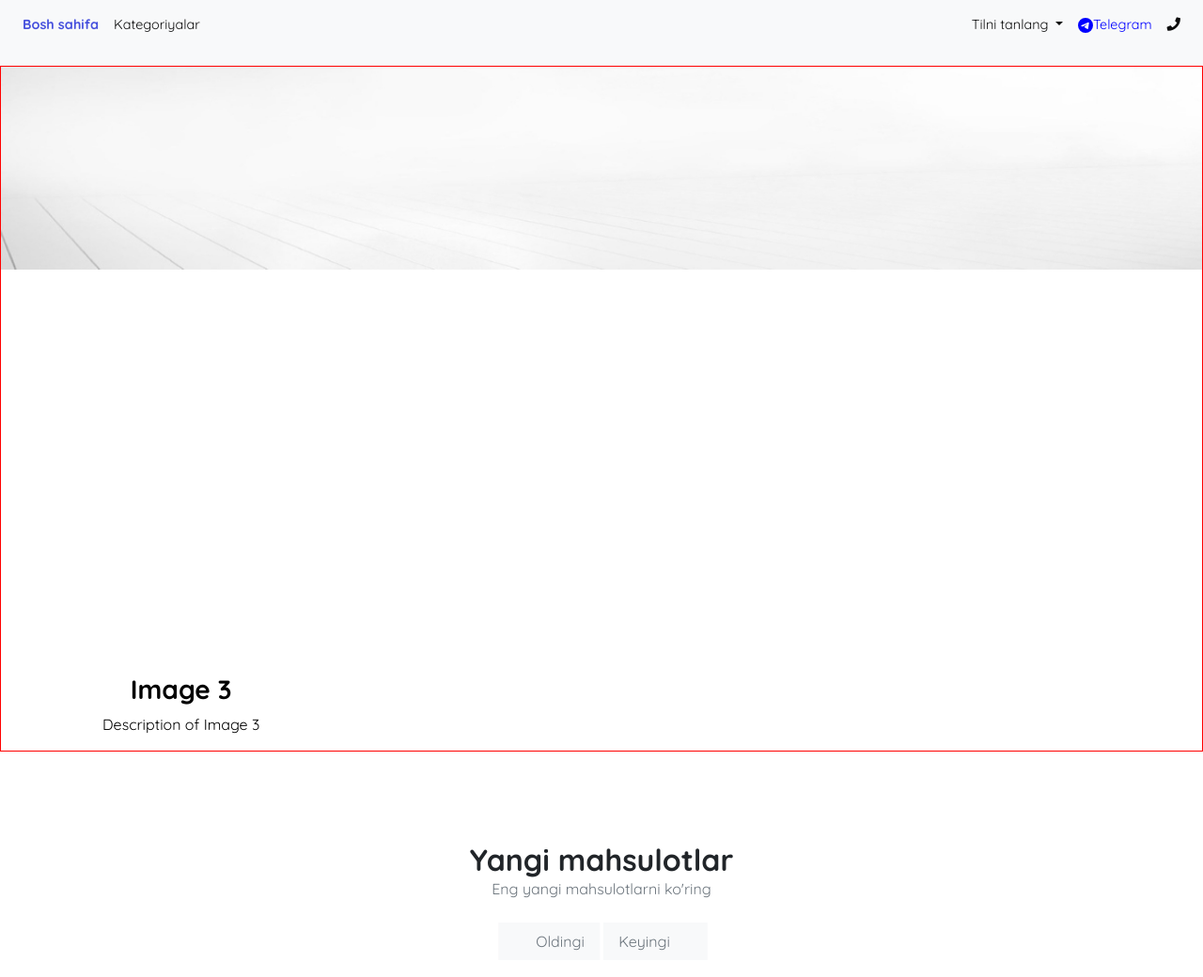
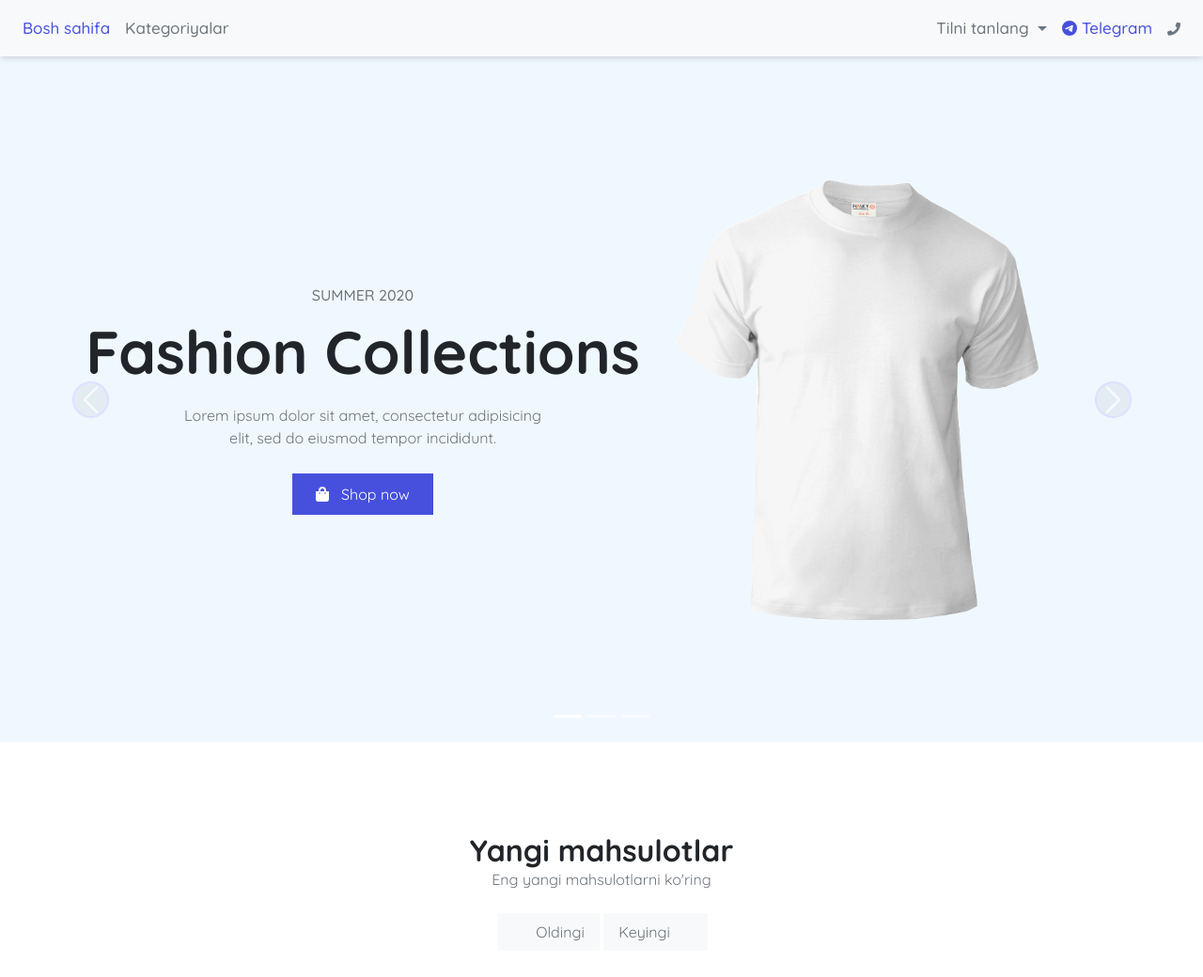
Before and after one commit to Jamoliddin0968/Zvukon.uz, a Django app: template shop/templates/shop/index.html in a window 1280 px wide. Shown: the top 1040 px of the page at 94% size. Run offline with Django 4.2, Linux system fonts and the light colour scheme; the template is opened without the code that fills it, so the values that code supplies are empty; some libraries are stand-ins or nearby versions.

Commit message:
initial commit

```diff
--- a/shop/templates/shop/index.html
+++ b/shop/templates/shop/index.html
@@ -36,51 +36,77 @@
   </div>
 </div>
 <!-- Hero slider-->
-<!-- Carousel -->
-<div id="demo" class="carousel slide" data-bs-ride="carousel">
 
-  <!-- Indicators/dots -->
+<!-- slide-show start -->
+<div id="carouselExampleIndicators" class="carousel slide" data-bs-ride="true">
   <div class="carousel-indicators">
-    <button type="button" data-bs-target="#demo" data-bs-slide-to="0" class="active"></button>
-    <button type="button" data-bs-target="#demo" data-bs-slide-to="1"></button>
-    <button type="button" data-bs-target="#demo" data-bs-slide-to="2"></button>
+    <button type="button" data-bs-target="#carouselExampleIndicators" data-bs-slide-to="0" class="active" aria-current="true" aria-label="Slide 1"></button>
+    <button type="button" data-bs-target="#carouselExampleIndicators" data-bs-slide-to="1" aria-label="Slide 2"></button>
+    <button type="button" data-bs-target="#carouselExampleIndicators" data-bs-slide-to="2" aria-label="Slide 3"></button>
   </div>
-
-  <!-- The slideshow/carousel -->
   <div class="carousel-inner">
-    <div style="border: 1px solid red; height: calc(100vh - 70px);" class="carousel-item active">
-      <img src="{% static 'img/banner.jpg' %}" alt="Los Angeles" class="d-block w-100">
-      <div class="carousel-caption d-none d-md-block">
-        <h3>Image 3</h3>
-        <p>Description of Image 3</p>
+    <div class="carousel-item active">
+      <div class="container-sm">
+        <div class="slide-comments">
+          <span class="slide__product-date">Summer 2020</span>
+          <h1 class="slide__product-name">Fashion Collections</h1>
+          <p class="slide__product-comment">Lorem ipsum dolor sit amet, consectetur adipisicing elit, sed do eiusmod tempor incididunt.</p>
+          <a class="slide__product-shop" href="#">
+            <i class="fas fa-shopping-bag me-2"></i>
+            <span>Shop now</span>
+          </a>
+        </div>
+        <div class="slide-images">
+          <img src="../../../static/img/123.png" alt="">
+        </div>
+      </div>
+    </div>
+    <div class="carousel-item ">
+      <div class="container-sm">
+        <div class="slide-comments">
+          <span class="slide__product-date">Summer 2020</span>
+          <h1 class="slide__product-name">Fashion Collections</h1>
+          <p class="slide__product-comment">Lorem ipsum dolor sit amet, consectetur adipisicing elit, sed do eiusmod tempor incididunt.</p>
+          <a class="slide__product-shop" href="#">
+            <i class="fas fa-shopping-bag me-2"></i>
+            <span>Shop now</span>
+          </a>
+        </div>
+        <div class="slide-images">
+          <img src="../../../static/img/123.png" alt="">
+        </div>
       </div>
     </div>
     <div class="carousel-item">
-      <img src="{% static 'img/banner.jpg' %}" alt="Chicago" class="d-block w-100"><div class="carousel-caption d-none d-md-block">
-        <h3>Image 3</h3>
-        <p>Description of Image 3</p>
+      <div class="container-sm">
+        <div class="slide-comments">
+          <span class="slide__product-date">Summer 2020</span>
+          <h1 class="slide__product-name">Fashion Collections</h1>
+          <p class="slide__product-comment">Lorem ipsum dolor sit amet, consectetur adipisicing elit, sed do eiusmod tempor incididunt.</p>
+          <a class="slide__product-shop" href="#">
+            <i class="fas fa-shopping-bag me-2"></i>
+            <span>Shop now</span>
+          </a>
+        </div>
+        <div class="slide-images">
+          <img src="../../../static/img/123.png" alt="">
+        </div>
       </div>
     </div>
-    <div class="carousel-item">
-
-          <img src="{% static 'img/banner.jpg' %}" alt="New York" class="d-block w-100">
-          <div class="carousel-caption d-none d-md-block">
-            <h3>Image 3</h3>
-            <p>Description of Image 3</p>
-          </div>
-      </div>
-
-    </div>
   </div>
-
-  <!-- Left and right controls/icons -->
-  <button class="carousel-control-prev" type="button" data-bs-target="#demo" data-bs-slide="prev">
-    <span class="carousel-control-prev-icon"></span>
+  <button class="carousel-control-prev" type="button" data-bs-target="#carouselExampleIndicators" data-bs-slide="prev">
+    <span class="carousel-control-prev-icon" aria-hidden="true"></span>
+    <span class="visually-hidden">Previous</span>
   </button>
-  <button class="carousel-control-next" type="button" data-bs-target="#demo" data-bs-slide="next">
-    <span class="carousel-control-next-icon"></span>
+  <button class="carousel-control-next" type="button" data-bs-target="#carouselExampleIndicators" data-bs-slide="next">
+    <span class="carousel-control-next-icon" aria-hidden="true"></span>
+    <span class="visually-hidden">Next</span>
   </button>
 </div>
+<!-- slide-show end -->
+
+
+
 <!-- New arrivals-->
 <section class="py-5">
   <div class="container py-5">
--- a/static/css/my.css
+++ b/static/css/my.css
@@ -2,17 +2,11 @@
     left: 0;
     bottom: 0;
     width: 30%;
-    /* background: rgba(0, 0, 0, 0.5); */
     color: #000000;
     padding: 10px;
+    /* background: rgba(0, 0, 0, 0.5); */
     text-align: center;
     display: flex;
     align-items: center;
-
+    /* background-color: red; */
   }
-
-/* card style */
-
-#hh{
-  background-color: red !important;
-}
--- a/templates/base.html
+++ b/templates/base.html
@@ -26,6 +26,10 @@
   <link rel="stylesheet" href="{% static 'css/my.css' %}">
   <!-- Favicon-->
   <link rel="shortcut icon" href="{% static 'img/favicon.9f24e811.png' %}">
+
+  <link rel="preconnect" href="https://fonts.googleapis.com">
+  <link rel="preconnect" href="https://fonts.gstatic.com" crossorigin>
+  <link href="https://fonts.googleapis.com/css2?family=Quicksand:wght@300;400;500;600;700&display=swap" rel="stylesheet">
   <!-- Tweaks for older IEs--><!--[if lt IE 9]>
         <script src="https://oss.maxcdn.com/html5shiv/3.7.3/html5shiv.min.js"></script>
         <script src="https://oss.maxcdn.com/respond/1.4.2/respond.min.js"></script><![endif]-->
@@ -33,50 +37,160 @@
     .about__text{
       padding-top: 12px;
     }
+    .carousel {
+        height: calc(100vh - 70px);
+      }
+    .carousel-inner,
+    .carousel-item{
+      width: 100%;
+      height: calc(100vh - 70px);
+      overflow: hidden;
+      background-color: aliceblue;
+    }
+    .carousel-item .container-sm{
+      height: 100%;
+      display: flex;
+      align-items: center;
+      justify-content: space-between;
+      overflow: hidden;
+      position: relative;
+    }
+    .carousel-item .container-sm .slide-comments{
+      width: min(100%,600px);
+      height: 100%;
+      z-index: 10;
+
+      display: flex;
+      flex-direction: column;
+      align-items: center;
+      justify-content: center;
+      gap: 10px;
+    }
+    .slide-comments .slide__product-date{
+      color: #6C757D;
+      font-size: 16px;
+      text-transform: uppercase;
+      font-weight: 500;
+      font-family: 'Quicksand', sans-serif;
+    }
+    .slide-comments .slide__product-name{
+      font-family: 'Quicksand', sans-serif;
+      font-size: 64px;
+      color: #212529;
+      text-align: center;
+    }
+    .slide-comments .slide__product-comment{
+      font-family: 'Quicksand', sans-serif;
+      font-size: 16px;
+      color: #6C757D;
+      width: min(100%,400px);
+      text-align: center;
+    }
+    .slide-comments .slide__product-shop{
+      font-family: 'Quicksand', sans-serif;
+      background-color: #4650dd;
+      display: inline-block;
+      padding: 10px 25px;
+      color: #fff;
+      text-decoration: none;
+      display: flex;
+      align-items: center;
+      justify-content: center;
+      gap: 5px;
+      font-family: 'Quicksand', sans-serif;
+
+    }
+    .slide-comments .slide__product-shop :is(span,i){
+      font-size: 16px;
+    }
+    .carousel-item .container-sm .slide-images{
+      width: min(100%,600px);
+      height: 500px;
+      position: absolute;
+      z-index: 0;
+      right: 0;
+    }
+    .carousel-item .container-sm .slide-images img{
+      width: 100%;
+      height: 100%;
+      object-fit: contain;
+      object-position: center;
+    }
+    @media (max-width:850px) {
+      .slide-comments .slide__product-name{
+        font-size: 50px;
+      }
+    }
+    @media (max-width:650px) {
+      .slide-comments .slide__product-name{
+        font-size: 40px;
+      }
+    }
+
+    .carousel-control-next-icon,
+    .carousel-control-prev-icon{
+      width: 35px;
+      height: 35px;
+      display: flex;
+      align-items: center;
+      justify-content: center;
+      border-radius: 50%;
+      background-color: #00000018;
+      box-shadow:  0 0 1px 2px rgba(0, 0, 255, 0.187);
+    }
+    .navbar{
+      min-height: 60px;
+      box-shadow: rgba(0, 0, 0, 0.1) 0px 4px 6px -1px, rgba(0, 0, 0, 0.06) 0px 2px 4px -1px;
+    }
+    .navbar :is(span,li,a){
+      font-size: 17px !important;
+      font-weight: 500 !important;
+      font-family: 'Quicksand', sans-serif !important;
+    }
+    #hover__link{
+      color: #6C757D ;
+    }
+    #hover__link:hover{
+      color: blueviolet !important;
+    }
   </style>
-
 </head>
-
 <body>
   <nav class="navbar navbar-expand-lg navbar-light bg-light">
     <div class="container-fluid">
-
       <button class="navbar-toggler" type="button" data-bs-toggle="collapse" data-bs-target="#navbarSupportedContent" aria-controls="navbarSupportedContent" aria-expanded="false" aria-label="Toggle navigation">
         <span class="navbar-toggler-icon"></span>
       </button>
       <div class="collapse navbar-collapse" id="navbarSupportedContent">
-        <ul class="navbar-nav me-auto mb-3 mb-lg-100">
+        <ul class="navbar-nav me-auto mb-lg-100">
           <li class="nav-item">
-            <a class="nav-link active" aria-current="page" href="#">{% trans "Bosh sahifa" %}</a>
+            <a  class="nav-link active" aria-current="page" href="#">{% trans "Bosh sahifa" %}</a>
           </li>
           <li class="nav-item">
-            <a class="nav-link" href="#">{% trans "Kategoriyalar" %}</a>
+            <a id="hover__link" class="nav-link" href="#">{% trans "Kategoriyalar" %}</a>
           </li>
-
           <ul class="navbar-nav">
-
         </ul>
-
         </ul>
-        <ul class="navbar-nav ms-auto mb-2 mb-lg-0 flex-row">
-          <ul class="navbar-nav me-auto mb-3 mb-lg-100">
-          <li class="nav-item dropdown">
-            <a class="nav-link dropdown-toggle " href="#" id="navbarDropdown" role="button" data-bs-toggle="dropdown" aria-expanded="false">
+        <ul class="navbar-nav ms-auto mb-lg-0 flex-row">
+          <ul class="navbar-nav me-auto mb-lg-100">
+          <li  class="nav-item dropdown">
+            <a style="display: flex;align-items: center; justify-content: center; gap: 5px;" id="hover__link" class="nav-link dropdown-toggle " href="#" id="navbarDropdown" role="button" data-bs-toggle="dropdown" aria-expanded="false">
               {% trans "Tilni tanlang" %}
             </a>
             <ul class="dropdown-menu" aria-labelledby="navbarDropdown">
-              <li><a class="dropdown-item" href="/uz{{request.get_full_path|slice:'3:'}}"><img src="{% static 'img/uz.png' %}" alt="" style="width: 22px; height: 20px;">  Uz</a></li>
-              <li><a class="dropdown-item" href="/ru{{request.get_full_path|slice:'3:'}}"><img src="{% static 'img/ru.png' %}" alt="" style="width: 22px; height: 20px;">  Ru</a></li>
+              <li><a id="hover__link" style="display: flex;align-items: center; justify-content: start; gap: 5px;" class="dropdown-item" href="/uz{{request.get_full_path|slice:'3:'}}"><img src="{% static 'img/uz.png' %}" alt="" style="width: 22px; height: 20px;">  Uz</a></li>
+              <li><a id="hover__link" style="display: flex;align-items: center; justify-content: start; gap: 5px;" class="dropdown-item" href="/ru{{request.get_full_path|slice:'3:'}}"><img src="{% static 'img/ru.png' %}" alt="" style="width: 22px; height: 20px;">  Ru</a></li>
             </ul>
             <li >
-              <a class="nav-link" style="color:blue" href="{{telegram}}">
+              <a style="display: flex;align-items: center; justify-content: center; gap: 5px; color: #4650dd;" class="nav-link" style="color:blue" href="{{telegram}}">
                   <svg xmlns="http://www.w3.org/2000/svg" width="16" height="16" fill="currentColor" class="bi bi-telegram" viewBox="0 0 16 16">
                       <path d="M16 8A8 8 0 1 1 0 8a8 8 0 0 1 16 0zM8.287 5.906c-.778.324-2.334.994-4.666 2.01-.378.15-.577.298-.595.442-.03.243.275.339.69.47l.175.055c.408.133.958.288 1.243.294.26.006.549-.1.868-.32 2.179-1.471 3.304-2.214 3.374-2.23.05-.012.12-.026.166.016.047.041.042.12.037.141-.03.129-1.227 1.241-1.846 1.817-.193.18-.33.307-.358.336a8.154 8.154 0 0 1-.188.186c-.38.366-.664.64.015 1.088.327.216.589.393.85.571.284.194.568.387.936.629.093.06.183.125.27.187.331.236.63.448.997.414.214-.02.435-.22.547-.82.265-1.417.786-4.486.906-5.751a1.426 1.426 0 0 0-.013-.315.337.337 0 0 0-.114-.217.526.526 0 0 0-.31-.093c-.3.005-.763.166-2.984 1.09z"/>
                     </svg>{% trans "Telegram" %}</a>
           </li>
-          <li>
-              <a href="tel:+998901605923" class="nav-link">
-                  <i class="fa fa-phone">
+          <li style="display: flex;align-items: center; justify-content: center; gap: 5px;">
+              <a id="hover__link" href="tel:+998901605923" class="nav-link">
+                  <i style="font-size: 14px;" class="fa fa-phone">
                   </i>
                  {{phone}}
               </a>
```
Also changed, not shown: db.sqlite3, static/img/123.png (added).
